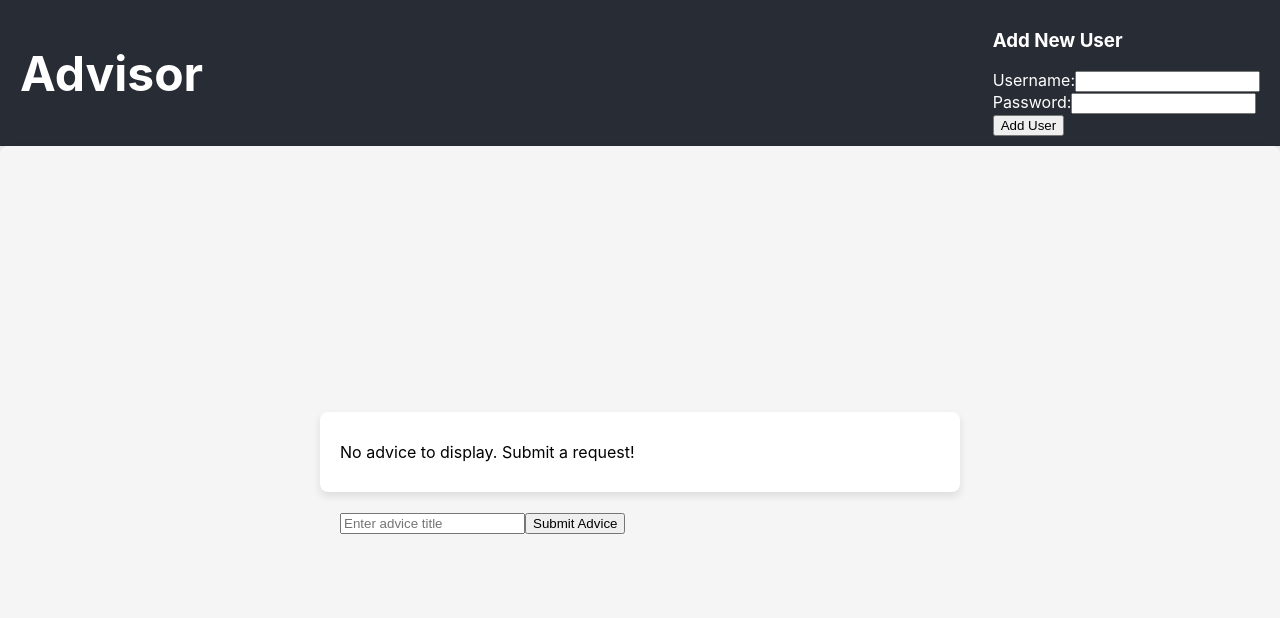
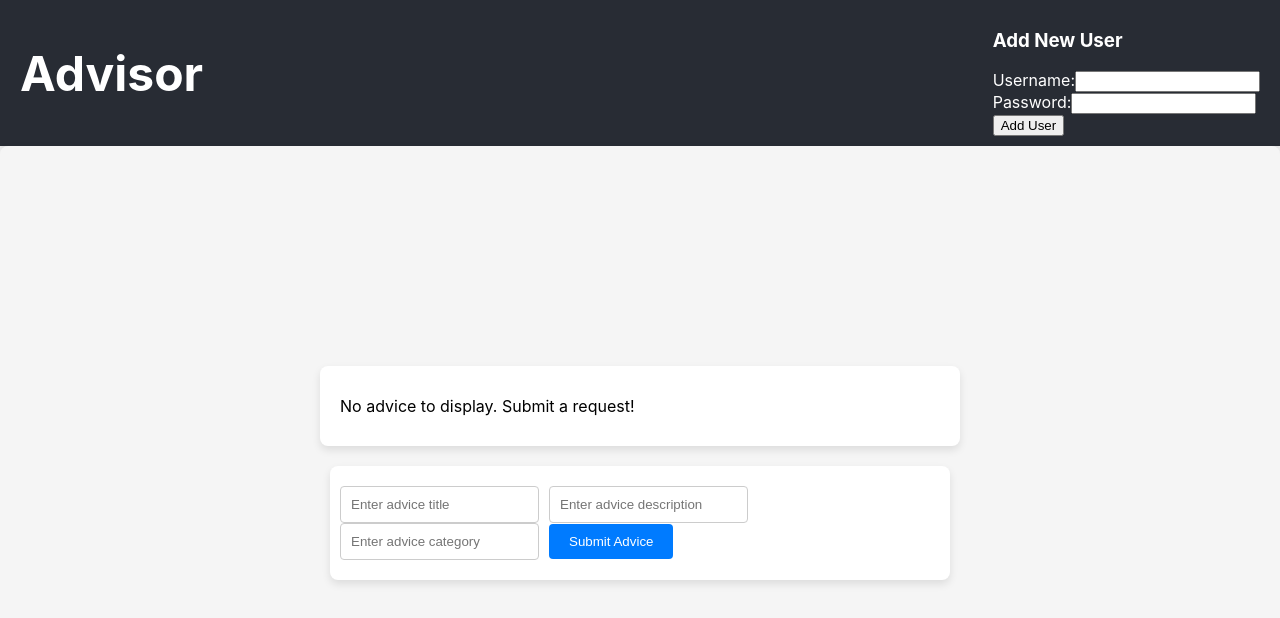
Before and after one commit to naturuplift/AdviseNextStep, a React (Create React App) app in the folder client/: page / in a window 1280 px wide. Shown: the top 618 px of the page. Built offline with nearby package versions, Linux system fonts and the light colour scheme.

Commit message:
Update AdviceForm.js

```diff
--- a/client/src/components/AdviceForm.js
+++ b/client/src/components/AdviceForm.js
@@ -1,6 +1,6 @@
 
 import React, { useState } from 'react';
-import { useDispatch } from 'react-redux';
+import { useDispatch, useSelector } from 'react-redux';
 import { createAdvice } from '../redux/actions/adviceActions';
 
 function AdviceForm() {
@@ -15,7 +15,7 @@ function AdviceForm() {
     });
 
     const dispatch = useDispatch();
-    // const adviceResponse = useSelector(state => state.advice.advice);
+    const adviceResponse = useSelector(state => state.advice.advice);
 
     const handleSubmit = (event) => {
         event.preventDefault();
@@ -23,8 +23,8 @@ function AdviceForm() {
     };
 
     return (
+        <div className="AdviceForm">
             <form onSubmit={handleSubmit}>
-            {/* Example for title, add similar inputs for description, category, etc. */}
                 <input
                     type="text"
                     value={adviceData.title}
@@ -32,33 +32,30 @@ function AdviceForm() {
                     placeholder="Enter advice title"
                     required
                 />
+                <input
+                    type="text"
+                    value={adviceData.description}
+                    onChange={e => setAdviceData({...adviceData, description: e.target.value})}
+                    placeholder="Enter advice description"
+                    required
+                />
+                <input
+                    type="text"
+                    value={adviceData.category}
+                    onChange={e => setAdviceData({...adviceData, category: e.target.value})}
+                    placeholder="Enter advice category"
+                    required
+                />
                 <button type="submit">Submit Advice</button>
             </form>
+            {adviceResponse && (
+                <div>
+                    <h4>Response:</h4>
+                    <pre>{JSON.stringify(adviceResponse, null, 2)}</pre>
+                </div>
+            )}
+        </div>
     );
 }
 
-// function AdviceForm() {
-//     const [question, setQuestion] = useState('');
-//     const dispatch = useDispatch();
-
-//     const handleSubmit = (event) => {
-//         event.preventDefault();
-//         // Assuming fetchAdvice is a thunk action creator
-//         dispatch(createAdvice(question));
-//     };
-
-//     return (
-//         <form onSubmit={handleSubmit}>
-//             <input
-//                 type="text"
-//                 value={question}
-//                 onChange={e => setQuestion(e.target.value)}
-//                 placeholder="Enter your question"
-//                 required
-//             />
-//             <button type="submit">Get Advice</button>
-//         </form>
-//     );
-// }
-
 export default AdviceForm;
```
Lines whose indentation alone changed are shown as unchanged.
